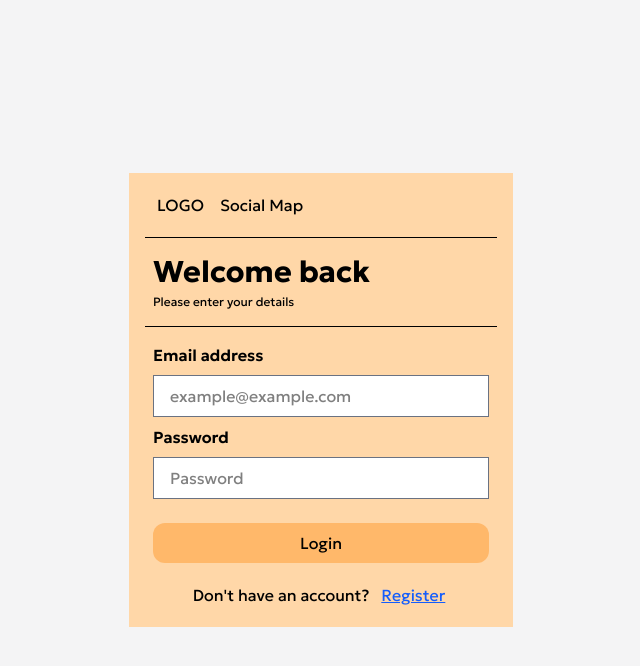
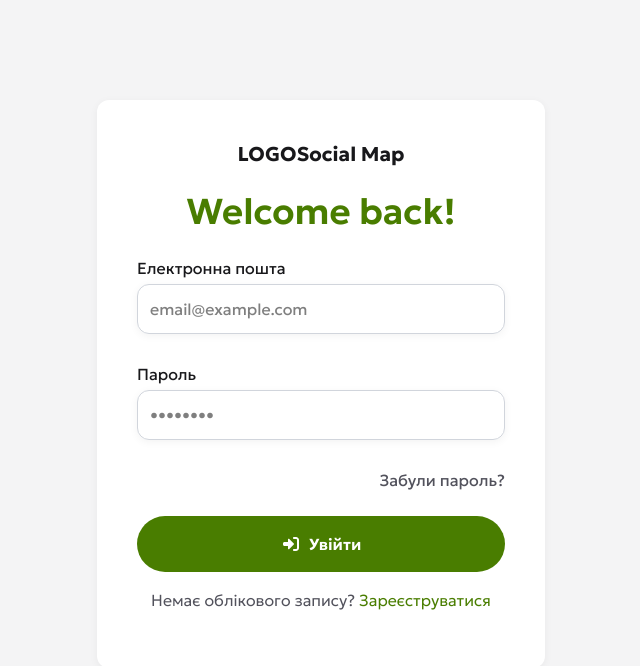
Before and after one commit to Feodal0p/social-map, a React (Vite) app in the folder social-map-react/: page /login in a window 1280 px wide. Shown: the top 666 px of the page, without its empty margins (319-959 px from the left). Built offline with nearby package versions, Linux system fonts and the light colour scheme; no server answers.

Commit message:
react: redesign login page

```diff
--- a/social-map-react/src/App.css
+++ b/social-map-react/src/App.css
@@ -110,7 +110,7 @@ section p {
     @apply flex justify-center;
 }
 
-section a {
+.hero a, .map a {
     @apply bg-lime-700 text-white items-center py-4 px-8 rounded-4xl
     font-semibold flex gap-2 duration-300 hover:bg-lime-700/70 hover:-translate-y-0.5;
 }
@@ -190,6 +190,62 @@ section a {
     @apply px-4 py-1 bg-orange-200/70 hover:bg-orange-300 rounded-2xl items-center;
 }
 
+.auth-page {
+    @apply w-full flex justify-center items-center h-screen;
+}
+
+.auth-card {
+    @apply w-md h-fit;
+}
+
+.auth-card h1 {
+    @apply text-4xl font-semibold text-lime-700 my-6;
+}
+
+.auth-name {
+    @apply text-xl font-bold text-zinc-900 flex justify-center
+    hover:text-lime-700/70;
+}
+
+.auth-form {
+    @apply flex flex-col;
+}
+
+.auth-form .form-group {
+    @apply flex flex-col mb-6;
+}
+
+.auth-form label {
+    @apply text-left text-zinc-900 font-normal mb-1;
+}
+
+.auth-form input {
+    @apply p-3 border border-gray-300 rounded-xl shadow-light duration-300
+    focus:border-lime-700 transition-all focus:outline-0
+    focus:shadow-[0_0_5px] focus:shadow-lime-700 mb-1;
+}
+
+.auth-form .error {
+    @apply text-left m-0 text-red-600 text-sm font-medium;
+}
+
+.form-group .forgot-password-link {
+    @apply text-right text-base text-zinc-600 hover:text-lime-700/70 duration-300 cursor-pointer;
+}
+
+.auth-form button {
+    @apply bg-lime-700 text-white items-center py-4 px-8 rounded-4xl
+    font-semibold flex gap-2 duration-300 hover:bg-lime-700/70 hover:-translate-y-0.5 justify-center cursor-pointer;
+}
+
+.register-link {
+    @apply flex flex-row justify-center items-center my-4 gap-1 text-base;
+}
+
+.register-link a {
+    @apply bg-white text-lime-700 p-0 m-0 hover:text-lime-700/70 hover:underline duration-300;
+}
+
 .profile-header {
     @apply flex justify-between items-center md:flex-row flex-col mx-10;
 }
@@ -230,61 +286,10 @@ section a {
     @apply w-1/2 p-4 border-l border-gray-300;
 }
 
-.auth-page {
-    @apply flex justify-center items-center w-full h-screen;
-}
-
-.auth-card {
-    @apply bg-orange-200 w-96 h-fit p-4
-}
-
-.auth-card .nav-link {
-    @apply flex w-fit p-1;
-}
-
-.auth-card .nav-link span {
-    @apply mx-2;
-}
-
-.auth-header {
-    @apply w-full border-y mt-4
-}
-
-.auth-header h1 {
-    @apply text-3xl font-bold mt-4 mb-1 mx-2 text-left w-full;
-}
-
-.auth-header h2 {
-    @apply text-xs mb-4 mx-2 text-left w-full;
-}
-
-.auth-form {
-    @apply flex flex-col mt-4
-}
-
-.auth-form label {
-    @apply text-left mx-2 font-semibold mb-2
-}
-
-.auth-form input {
-    @apply mx-2 px-4 py-2 bg-white border border-gray-500 mb-2
-}
-
 .error {
     @apply text-red-600 text-sm mx-2 mb-2 font-semibold
 }
 
-.auth-form button {
-    @apply bg-orange-300 hover:bg-orange-400 rounded-xl py-2 mx-2 mt-4
-}
-
-.auth-footer {
-    @apply flex justify-center items-center mt-4 gap-2
-}
-
-.auth-footer .nav-link {
-    @apply text-blue-600 text-base hover:text-blue-800 hover:bg-transparent underline;
-}
 
 .my-events-page {
     @apply mt-8;
--- a/social-map-react/src/Pages/Auth/Login.jsx
+++ b/social-map-react/src/Pages/Auth/Login.jsx
@@ -2,6 +2,11 @@ import axios from "@plugin/axios.js";
 import { useContext, useState } from "react";
 import { useNavigate, Link } from "react-router-dom";
 import { AppContext } from "@context/AppContext";
+import { FontAwesomeIcon } from '@fortawesome/react-fontawesome';
+import { library } from '@fortawesome/fontawesome-svg-core'
+import { fas } from '@fortawesome/free-solid-svg-icons'
+
+library.add(fas);
 
 export default function Login() {
 
@@ -33,33 +38,36 @@ export default function Login() {
 
     return (
         <div className="auth-page">
-            <div className="auth-card">
-                <Link to="/" className="nav-link">
-                    <span>LOGO</span>
-                    <span>Social Map</span>
-                </Link>
-                <div className="auth-header">
-                    <h1>Welcome back</h1>
-                    <h2>Please enter your details</h2>
-                </div>
+            <section className="auth-card">
+                <Link className="auth-name" to={'/'}>LOGOSocial Map</Link>
+                <h1>Welcome back!</h1>
                 <form onSubmit={handeLogin} className="auth-form">
-                    <label htmlFor="email">Email address</label>
-                    <input type="text" placeholder="example@example.com" id="email"
+                    <div className="form-group">
+                        <label htmlFor="email">Електронна пошта</label>
+                        <input type="text" placeholder="email@example.com" id="email"
                             value={formData.email}
                             onChange={(e) => setFormData({ ...formData, email: e.target.value })} />
                         {errors.email && <div className="error">{errors.email[0]}</div>}
-                    <label htmlFor="password">Password</label>
-                    <input type="password" placeholder="Password" id="password"
+                    </div>
+                    <div className="form-group">
+                        <label htmlFor="password">Пароль</label>
+                        <input type="password" placeholder="••••••••" id="password"
                             value={formData.password}
                             onChange={(e) => setFormData({ ...formData, password: e.target.value })} />
                         {errors.password && <div className="error">{errors.password[0]}</div>}
-                    <button type="submit">Login</button>
+                    </div>
+                    <div className="form-group">
+                        <Link to="/forgot-password" className="forgot-password-link">Забули пароль?</Link>
+                    </div>
+                    <button type="submit">
+                        <FontAwesomeIcon icon="fa-solid fa-right-to-bracket" />
+                        Увійти</button>
                 </form>
-                <div className="auth-footer">
-                    <span>Don't have an account?</span>
-                    <Link to="/register" className="nav-link">Register</Link>
-                </div>
-            </div>
+                <p className="register-link">
+                    <span>Немає облікового запису?</span>
+                    <Link to="/register" className="nav-link">Зареєструватися</Link>
+                </p>
+            </section>
         </div>
     )
 }
```
Lines whose indentation alone changed are shown as unchanged.
